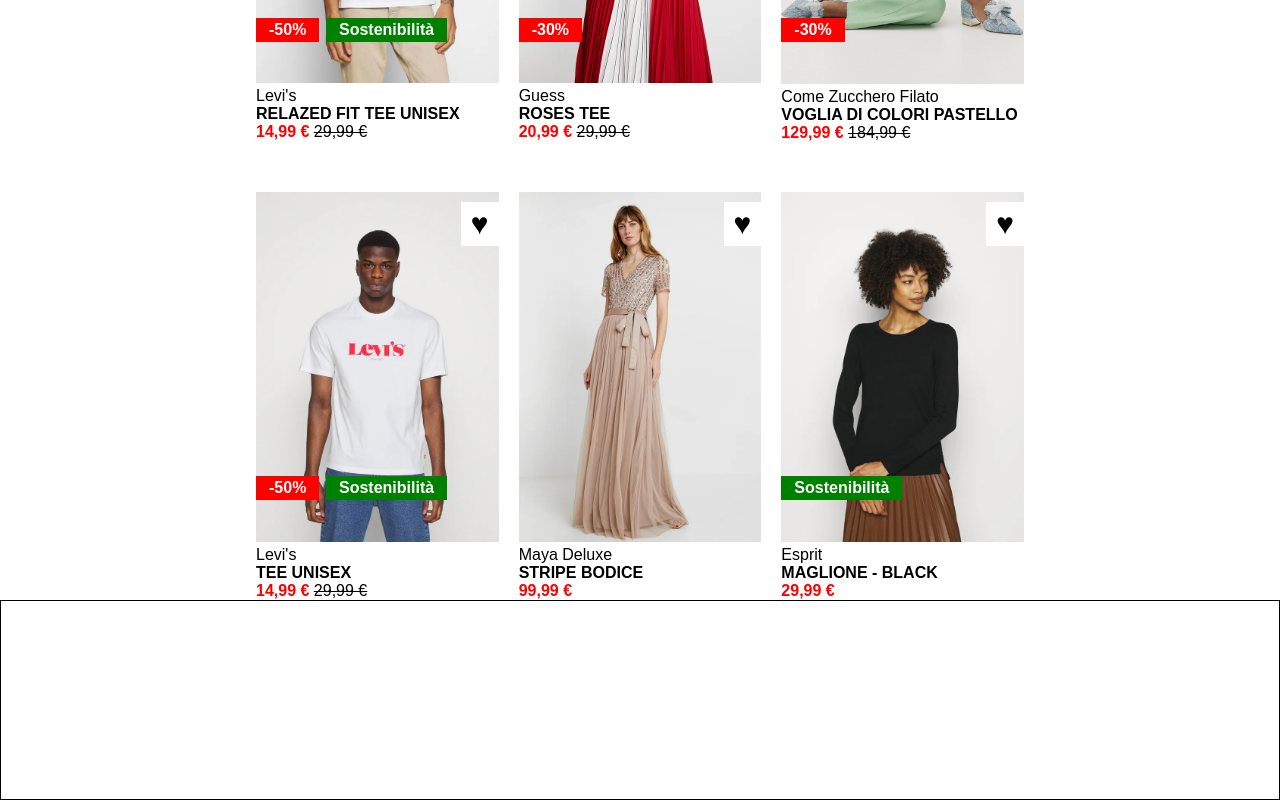
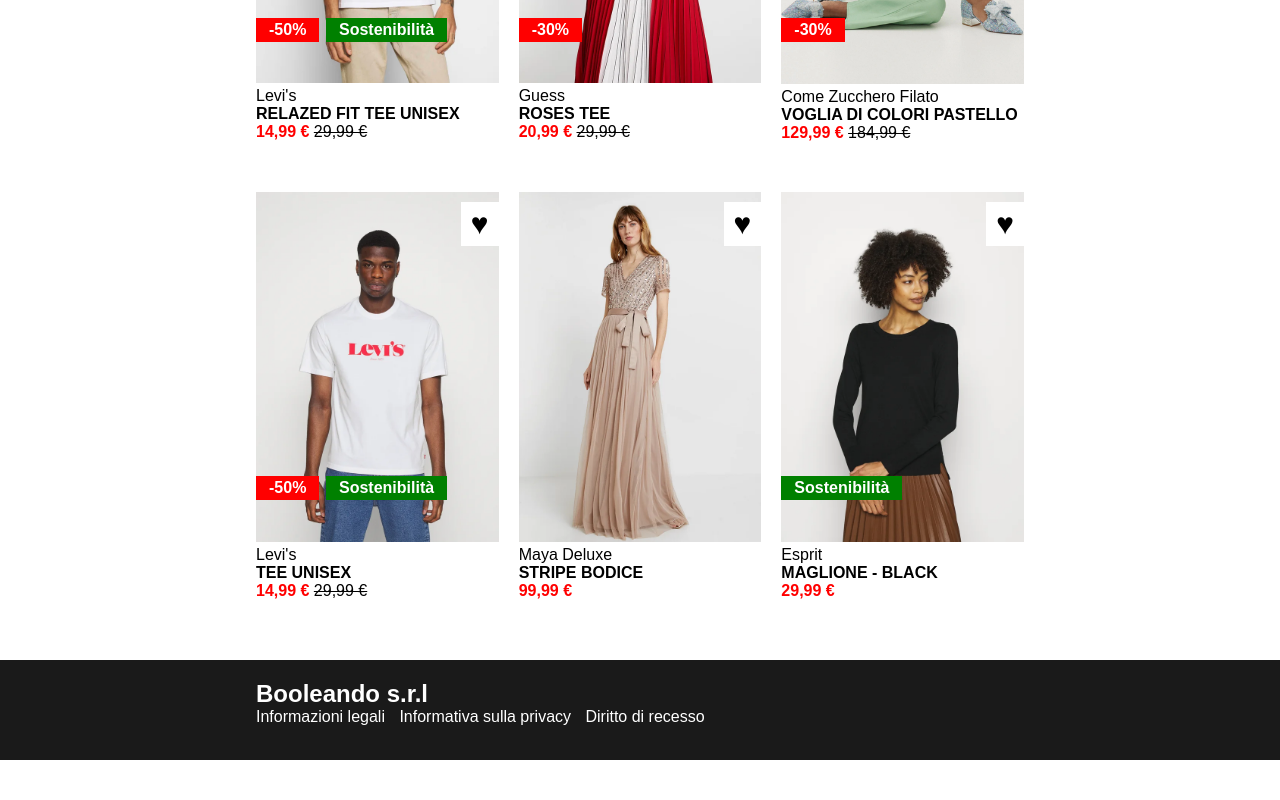
Before and after one commit to StefaniaSperani/html-css-boolando, a plain HTML site: page index.html in a window 1280 px wide. Shown: the part 317-1117 px from the top of the page. After the commit the page ends 1077 px from the top, so only its background shows below. Drawn offline with Linux system fonts and the light colour scheme.

Commit message:
inserimento footer

```diff
--- a/css/style.css
+++ b/css/style.css
@@ -133,3 +133,38 @@
     padding: 3px 13px;
     margin-bottom: 100px;
 }
+
+/* footer */
+footer{
+    background-color: #1a1a1a;
+    height: 100px;
+    margin-top: 60px;
+    color: #ffffff;
+}
+
+/* .flexfooter{
+    display: flex;
+    justify-content: space-between;
+    align-items: flex-start;
+} */
+.credits{
+    width: 60%;
+    margin: 0px auto;
+    padding-top: 20px;
+    color: #ffffff;
+}
+
+a{
+    color: #ffffff;
+    text-decoration: none;
+    margin-right: 10px;
+}
+
+/* .socials{
+    width: 60%;
+    margin: 0 auto;
+    font-size: 20px;
+    color: #ffffff;
+    display: flex;
+    justify-content: flex-end; */
+} */
--- a/index.html
+++ b/index.html
@@ -94,8 +94,37 @@
 </section>
     </main>
 <!-- Inizio Footer -->
-    <footer class="debug">
+    <footer>
+        <div class="credits flexfooter">
+            <ul>
+                <li><h2>Booleando s.r.l</h2> </li>
+                <li></li>
+                <li></li>
+            </ul>
 
+            <ul>
+                <li><a href="#">Informazioni legali</a></li>
+                <li><a href="#">Informativa sulla privacy</a></li>
+                <li><a href="#">Diritto di recesso</a></li>
+            </ul>
+            <!-- <div>Booleando s.r.l</div><br>
+            <ul>
+                <li><a href="#">Informazioni legali</a></li>
+                <li><a href="#">Informativa sulla privacy</a></li>
+                <li><a href="#">Diritto di recesso</a></li>
+            </ul>
+        </div>
+        <div class="socials">
+            <span class="find">Trovaci anche su</span>
+            <span class="icons">
+                <i class="fa-brands fa-square-twitter"></i>
+                <i class="fa-brands fa-square-facebook"></i>
+                <i class="fa-brands fa-square-instagram"></i>
+                <i class="fa-brands fa-square-pinterest"></i>
+                <i class="fa-brands fa-square-youtube"></i>
+            </span> -->
+
+        </div>
     </footer>
 </body>
 </html>
```
